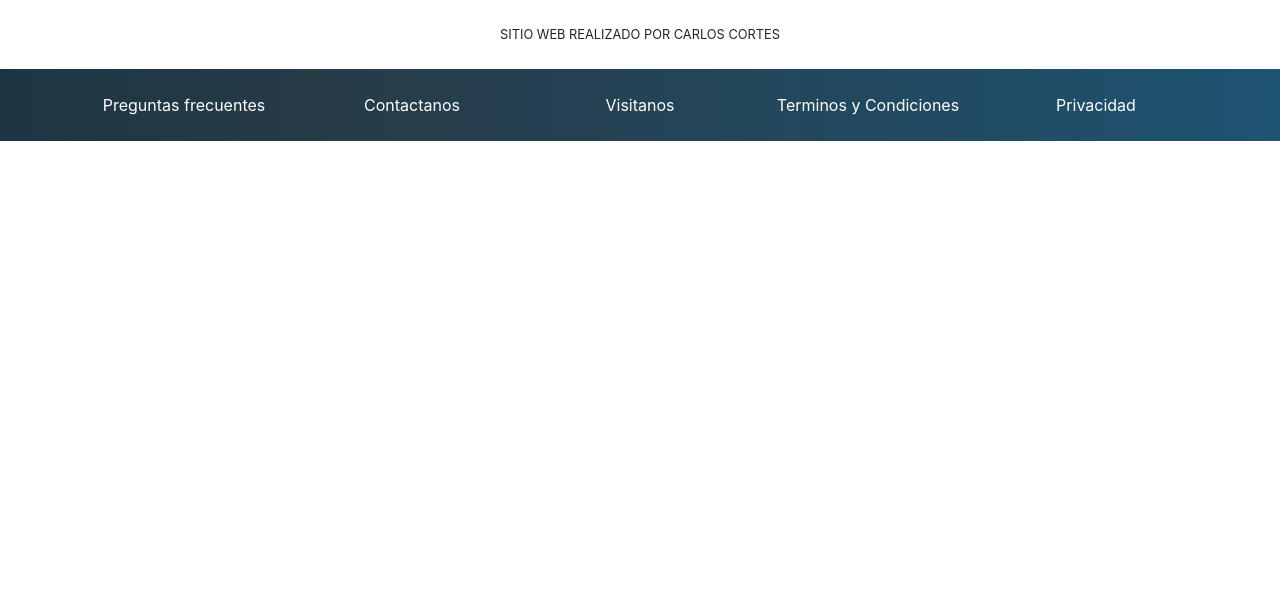
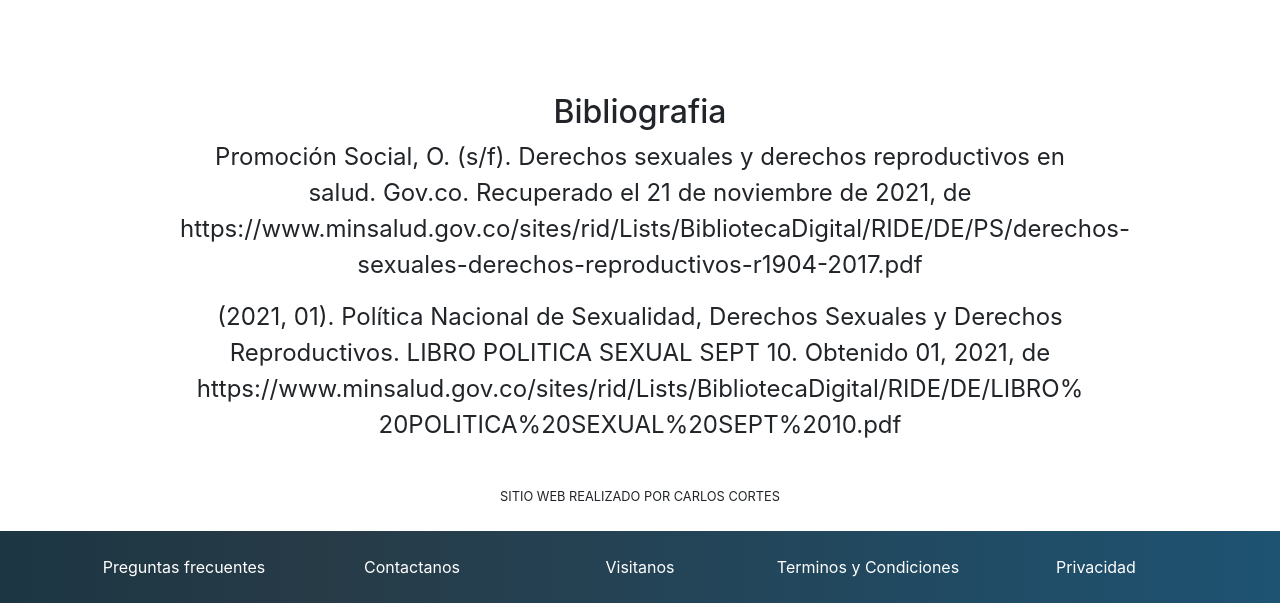
Before and after one commit to Ploshion/SexualidadYDiscapacidad, a plain HTML site: page index.html in a window 1280 px wide. Shown: the part 5469-6072 px from the top of the page. Before the commit the page ends 5610 px from the top, so only its background shows below. Drawn offline with nearby package versions, Linux system fonts and the light colour scheme.

Commit message:
Fix Bibliografia

```diff
--- a/index.html
+++ b/index.html
@@ -139,6 +139,33 @@
       </div>
 
     </section>
+    <br>
+    <br>
+    <section id="profesional" class="mt-4 mb-4">
+      <div class="container">
+        <div class="row text-center mt-3">
+          <div class="col-12 col-sm-6 col-lg-8 offset-lg-2">
+            <h2>Bibliografia</h2>
+          </div>
+            <div class="col-12 col-sm-6 col-lg-10 offset-lg-1">
+              <p>
+                Promoción Social, O. (s/f). Derechos sexuales y derechos reproductivos en salud. Gov.co. Recuperado el 21 de noviembre de 2021,
+                de https://www.minsalud.gov.co/sites/rid/Lists/BibliotecaDigital/RIDE/DE/PS/derechos-sexuales-derechos-reproductivos-r1904-2017.pdf
+              </p>
+
+              <p>
+                (2021, 01). Política Nacional de Sexualidad, Derechos Sexuales y Derechos Reproductivos. LIBRO POLITICA SEXUAL SEPT 10. Obtenido 01, 2021,
+               de https://www.minsalud.gov.co/sites/rid/Lists/BibliotecaDigital/RIDE/DE/LIBRO%
+               <br>20POLITICA%20SEXUAL%20SEPT%2010.pdf
+
+              </p>
+            </div>
+
+          </div>
+
+      </div>
+
+    </section>
 
 
     <section id="formulario" class="mt-4 mb-4">
```
